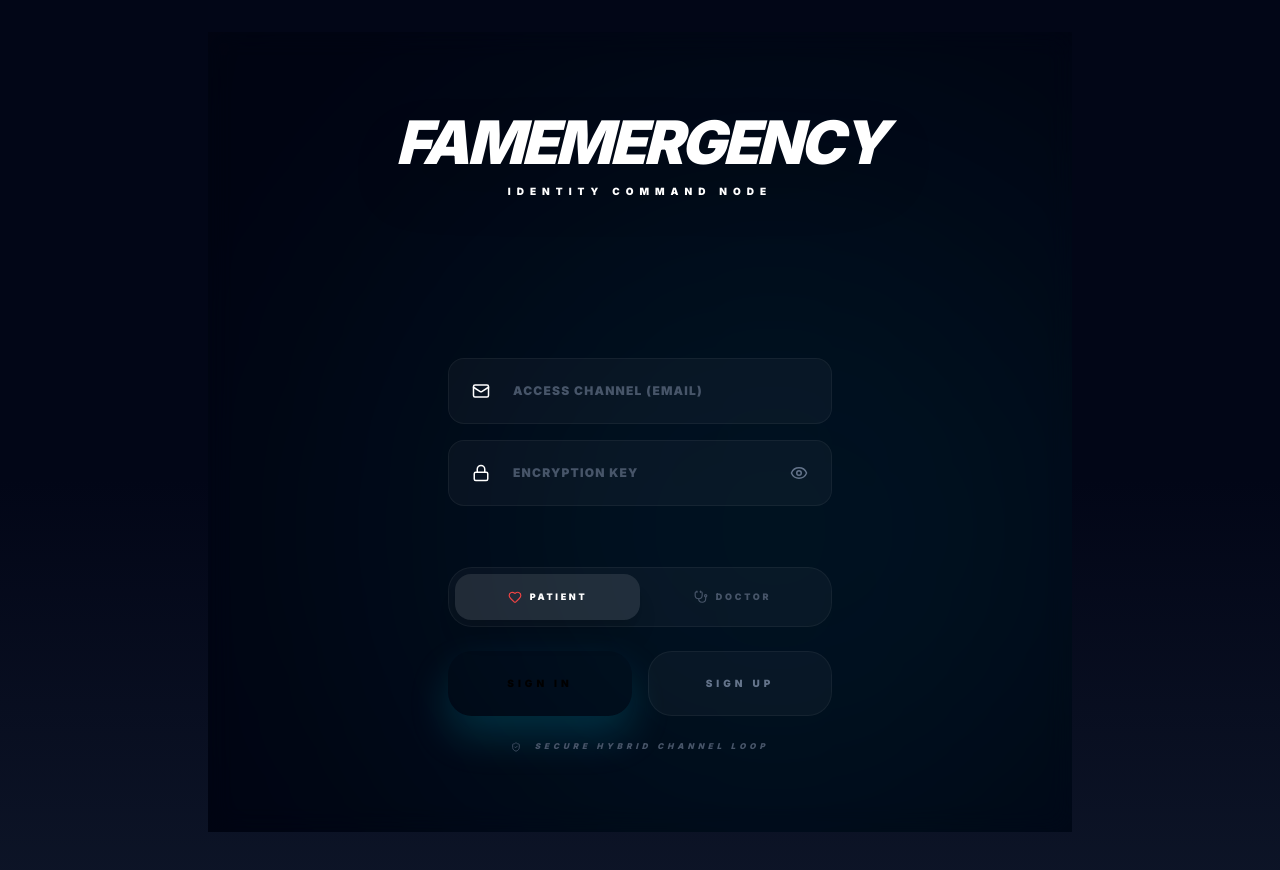
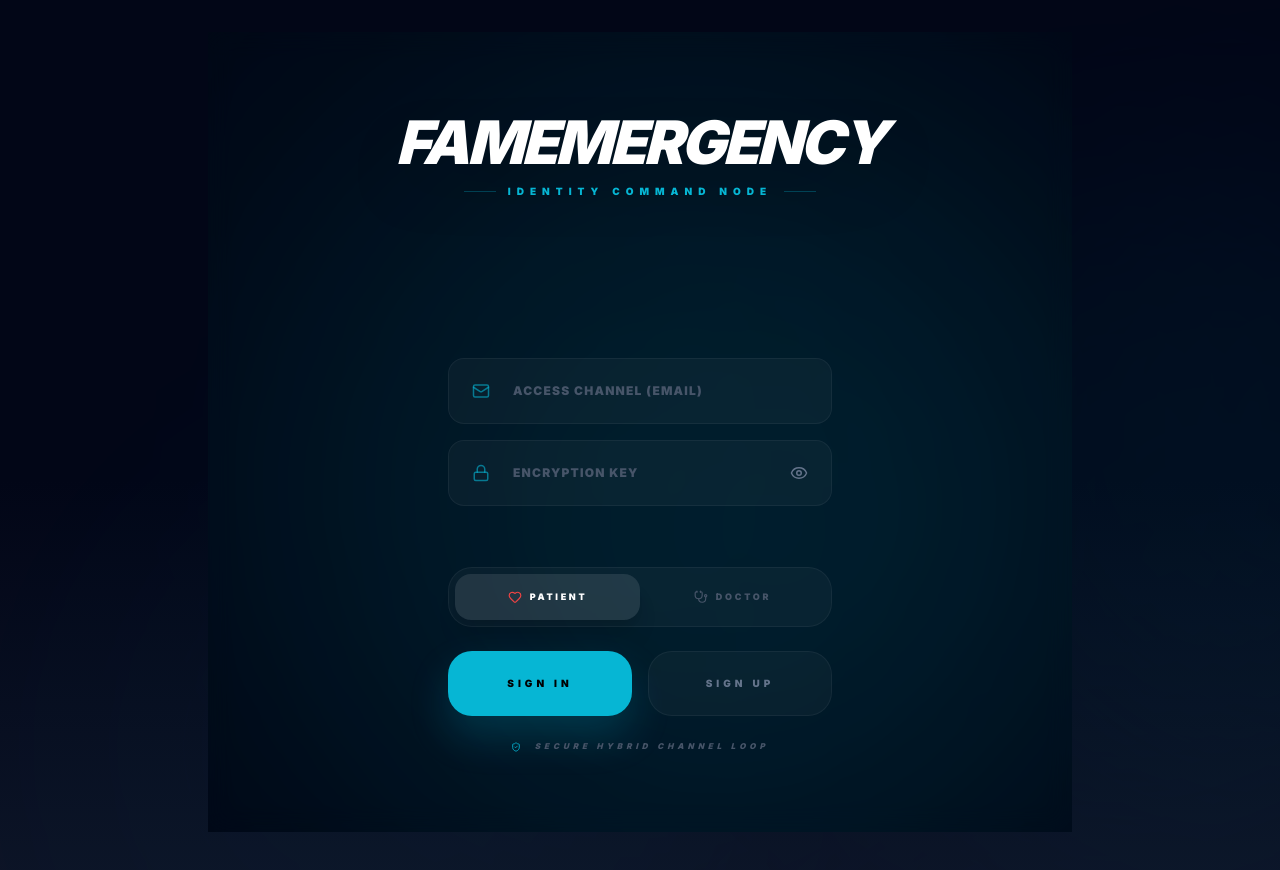
Before and after one commit to betelhem24/FamEmergency, a React app in the folder frontend/: page /auth in a window 1280 px wide. Shown: the top 870 px of the page. Built offline with nearby package versions, Linux system fonts and the light colour scheme; the HTML template or start-up script is replaced by a standard one.

Commit message:
Fix: [Frontend] Add missing Tailwind color definitions

```diff
--- a/frontend/tailwind.config.js
+++ b/frontend/tailwind.config.js
@@ -10,6 +10,8 @@ export default {
                 'navy-deep': '#0f172a',
                 'teal-dark': '#134e4a',
                 'life-cyan': '#06b6d4',
+                'medical-cyan': '#06b6d4',
+                'medical-navy': '#0f172a',
                 'emergency-red': '#ef4444',
             },
             fontFamily: {
```
